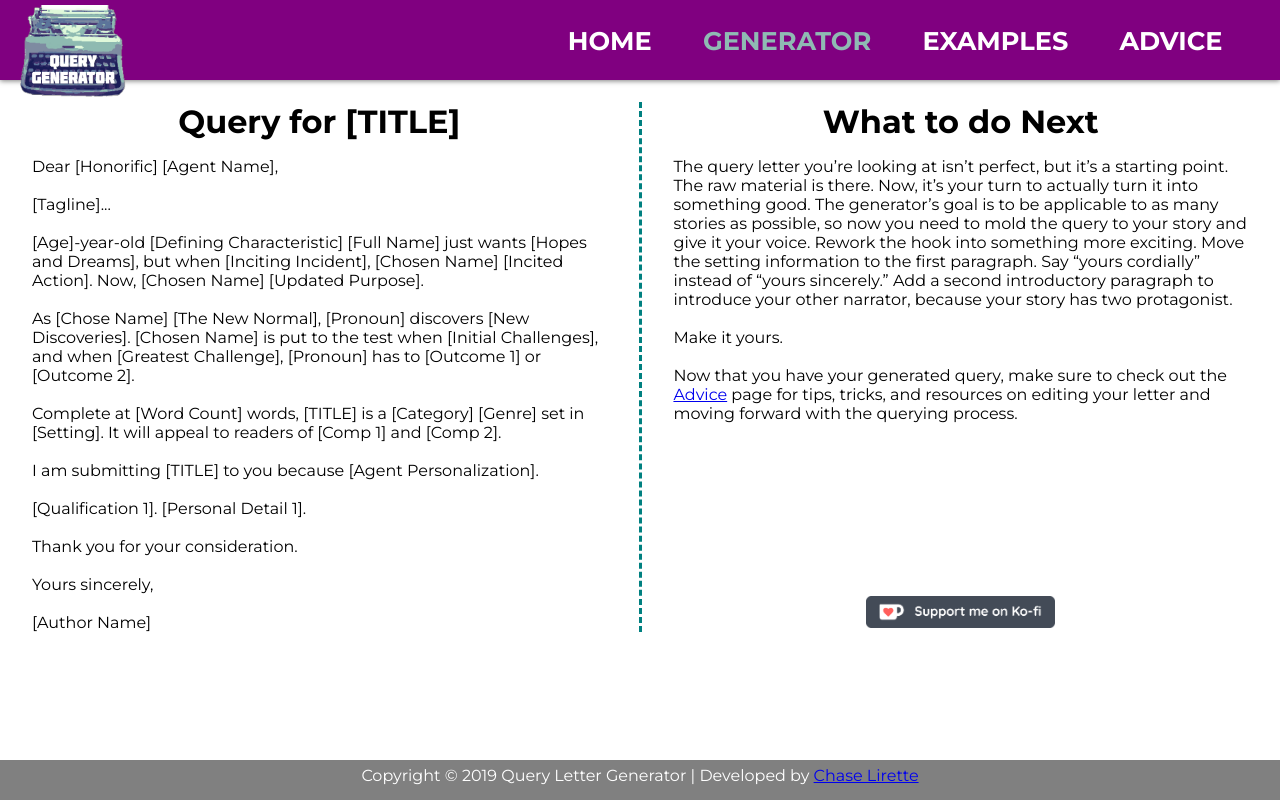
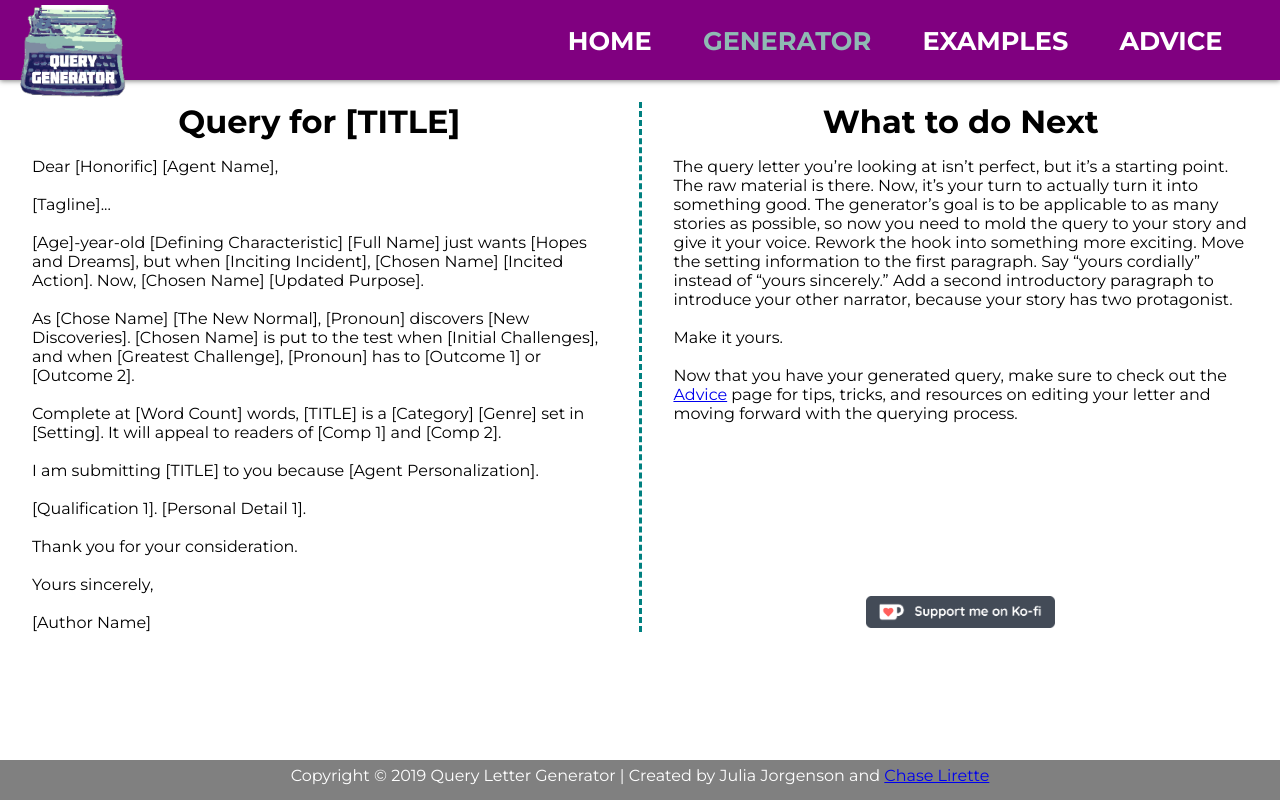
Before and after one commit to clirette/query-letter-generator, a React (Create React App) app: page /template in a window 1280 px wide. Built offline with nearby package versions, Linux system fonts and the light colour scheme.

Commit message:
Added Julia to footer

```diff
--- a/src/components/Footer.js
+++ b/src/components/Footer.js
@@ -5,7 +5,7 @@ const Footer = () => {
     <div className="footer">
       <p className="footer__text">
         Copyright &copy; {new Date().getFullYear()} Query Letter Generator |
-        Developed by{" "}
+        Created by Julia Jorgenson and{" "}
         <a
           href="https://chaselirette.dev"
           target="_blank"
```
